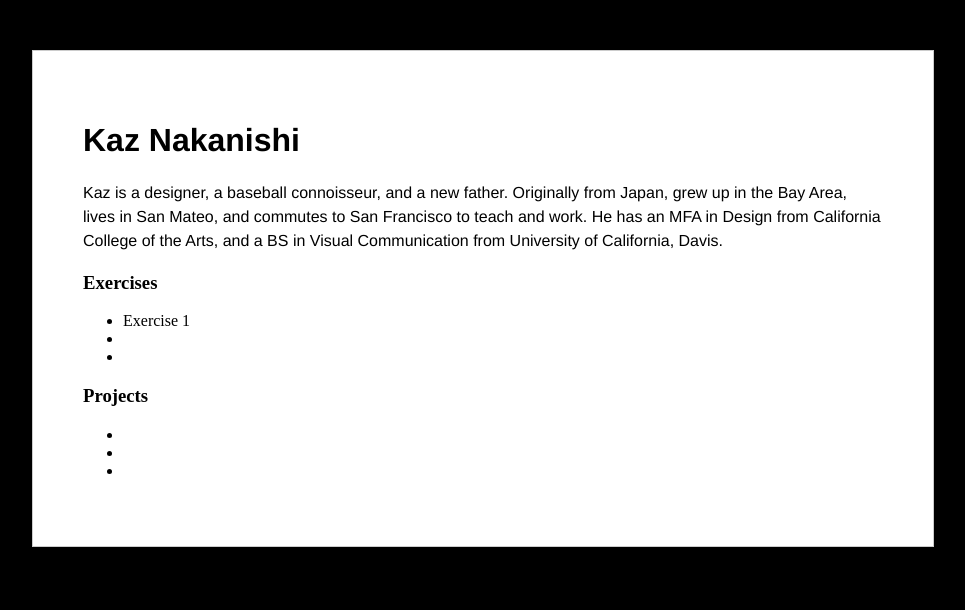
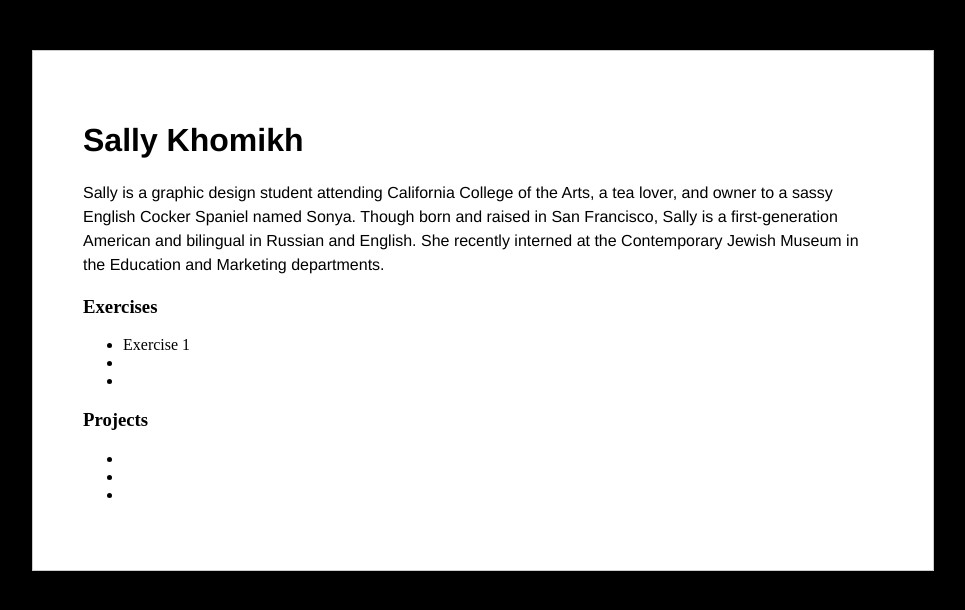
Before and after one commit to skhomikh/interactive1, a plain HTML site: page index.html in a window 1280 px wide. Shown: the whole page, without its empty margins (26-991 px from the left). Drawn offline with Linux system fonts and the light colour scheme.

Commit message:
bio update

```diff
--- a/index.html
+++ b/index.html
@@ -32,9 +32,9 @@
 <body>
   <div class="main">
 
-    <h1>Kaz Nakanishi</h1>
+    <h1>Sally Khomikh</h1>
 
-    <p id="bio">Kaz is a designer, a baseball connoisseur, and a new father. Originally from Japan, grew up in the Bay Area, lives in San Mateo, and commutes to San Francisco to teach and work. He has an MFA in Design from California College of the Arts, and a BS in Visual Communication from University of California, Davis.</p>
+    <p id="bio">Sally is a graphic design student attending California College of the Arts, a tea lover, and owner to a sassy English Cocker Spaniel named Sonya. Though born and raised in San Francisco, Sally is a first-generation American and bilingual in Russian and English. She recently interned at the Contemporary Jewish Museum in the Education and Marketing departments.</p>
 
     <div id="exercises">
       <h3>Exercises</h3>
```
